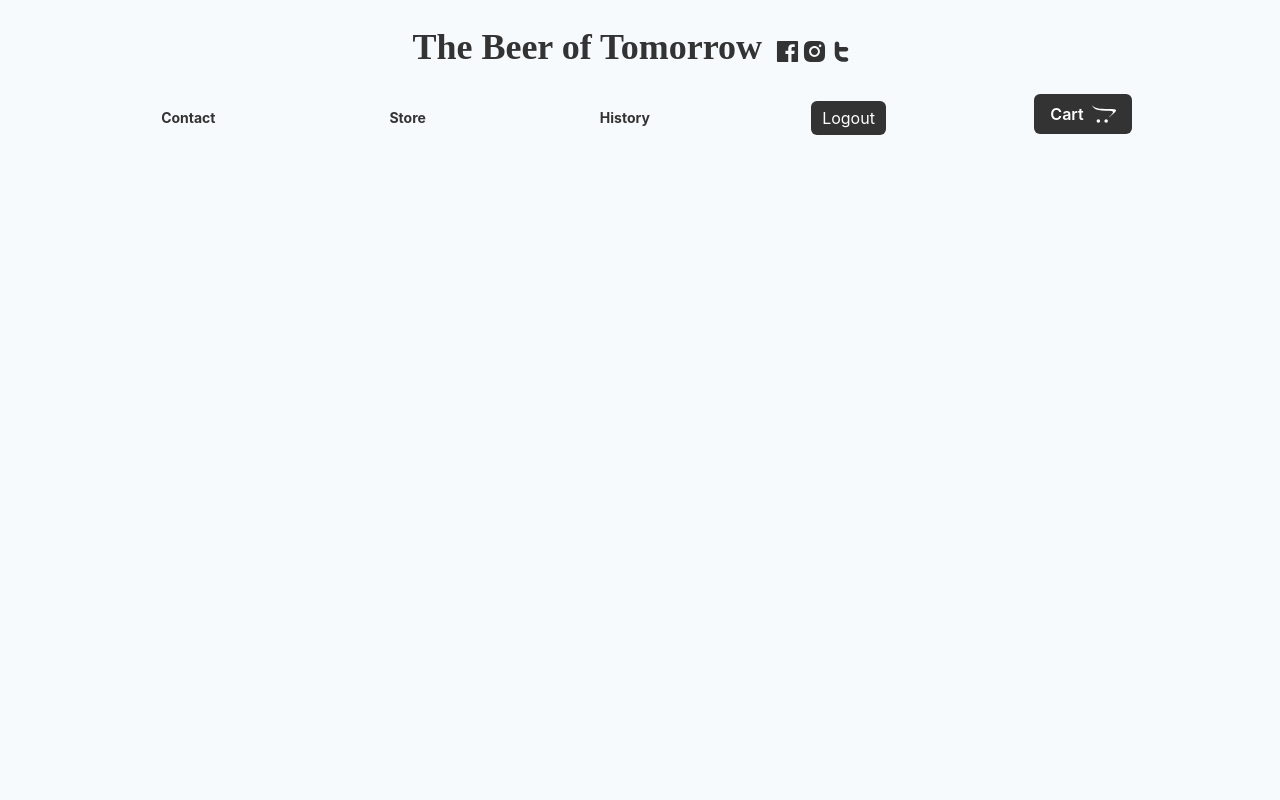
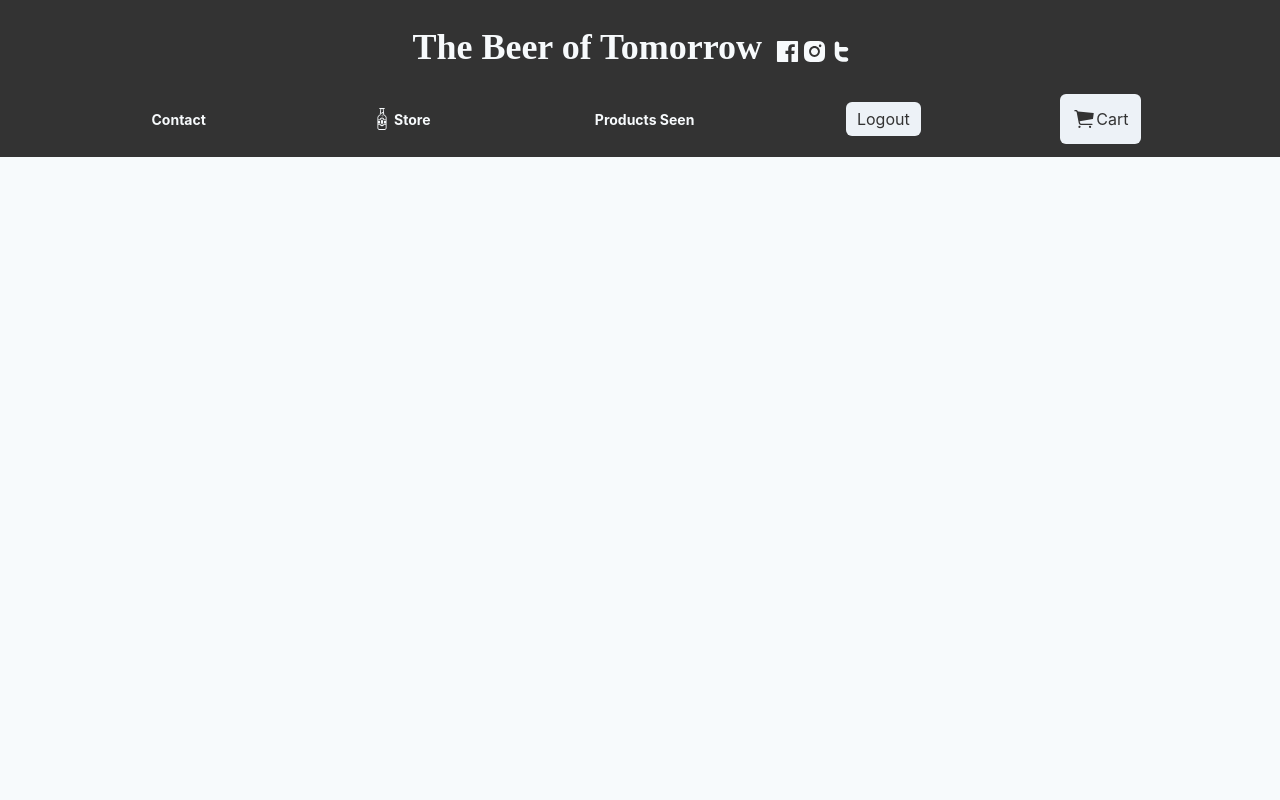
Before and after one commit to Ellie1341994/TJChallenge, a React (Create React App) app: page /beers in a window 1280 px wide. Shown: the top 800 px of the page. Built offline with nearby package versions, Linux system fonts and the light colour scheme; sample sign-in values are in the browser's storage; a web font is replaced by a local one.

Commit message:
Change NavBar icons, and general style is now dark

```diff
--- a/src/components/MainHeader.tsx
+++ b/src/components/MainHeader.tsx
@@ -10,12 +10,14 @@ import {
 } from "@chakra-ui/react";
 import { Link as ReactRouterLink } from "react-router-dom";
 import { SocialNetworks } from "./misc/SocialNetworks";
-import { FaOpencart } from "react-icons/fa";
+import { IoIosCart } from "react-icons/io";
+import { GiBeerBottle } from "react-icons/gi";
+import { HiOutlineViewList } from "react-icons/hi";
 
 const Logo = () => {
   return (
     <Flex direction="column">
-      <Heading textAlign="center" as="h1" p="2%">
+      <Heading textAlign="center" color="gray.50" as="h1" p="2%">
         The Beer of Tomorrow
         <SocialNetworks
           as="sub"
@@ -29,10 +31,10 @@ const Logo = () => {
   );
 };
 
-const AuthButtons = ({ isAuthenticated }: { isAuthenticated: boolean }) => {
+const AuthLinks = ({ isAuthenticated }: { isAuthenticated: boolean }) => {
   const authLinkProsp: LinkProps = {
-    bgColor: "#333",
-    color: "white",
+    bgColor: "gray.100",
+    color: "#333",
     rounded: "md",
     padding: "5px",
     width: "75px",
@@ -74,33 +76,43 @@ const NavBar = ({ isAuthenticated = false }) => {
     textAlign: "center",
     fontWeight: "bold",
     alignSelf: "center",
+    color: "gray.50",
   };
-  const sections = ["contact", "store"];
+  const sections = [
+    ["contact", undefined],
+    ["store", GiBeerBottle],
+  ];
   if (isAuthenticated) {
-    sections.push("history");
+    sections.push(["Products seen", undefined]);
   }
   return (
     <Flex as="nav" direction="row" justify="space-evenly" p="0%">
-      {sections.map((section, index) => (
+      {sections.map(([section, Icon], index) => (
         <Link
           key={`navlink#${index}`}
           {...navBarLinkProps}
           fontSize={{ base: "xs", sm: "sm" }}
           as={ReactRouterLink}
           to={`/${section}`}
+          display="flex"
+          alignItems="center"
         >
+          {Icon && <Icon color="inherit" size={24} />}
           {section}
         </Link>
       ))}
-      <AuthButtons isAuthenticated={isAuthenticated} />
+      <AuthLinks isAuthenticated={isAuthenticated} />
       {isAuthenticated && (
-        <Button
-          rightIcon={<FaOpencart color="white" size={24} />}
-          colorScheme="blackAlpha"
-          bgColor="#333"
+        <Link
+          rounded="md"
+          p="1%"
+          display="flex"
+          color="#333"
+          bgColor="gray.100"
         >
+          <IoIosCart color="inherit" size={24} />
           Cart
-        </Button>
+        </Link>
       )}
     </Flex>
   );
@@ -108,7 +120,12 @@ const NavBar = ({ isAuthenticated = false }) => {
 
 export const MainHeader = () => {
   return (
-    <Grid templateRows="repeat(2, 0fr)" templateColumns="repeat(2, 50%)">
+    <Grid
+      pb="1%"
+      bgColor="#333"
+      templateRows="repeat(2, 0fr)"
+      templateColumns="repeat(2, 50%)"
+    >
       <GridItem rowSpan={1} colSpan={2}>
         <Logo />
       </GridItem>
```
